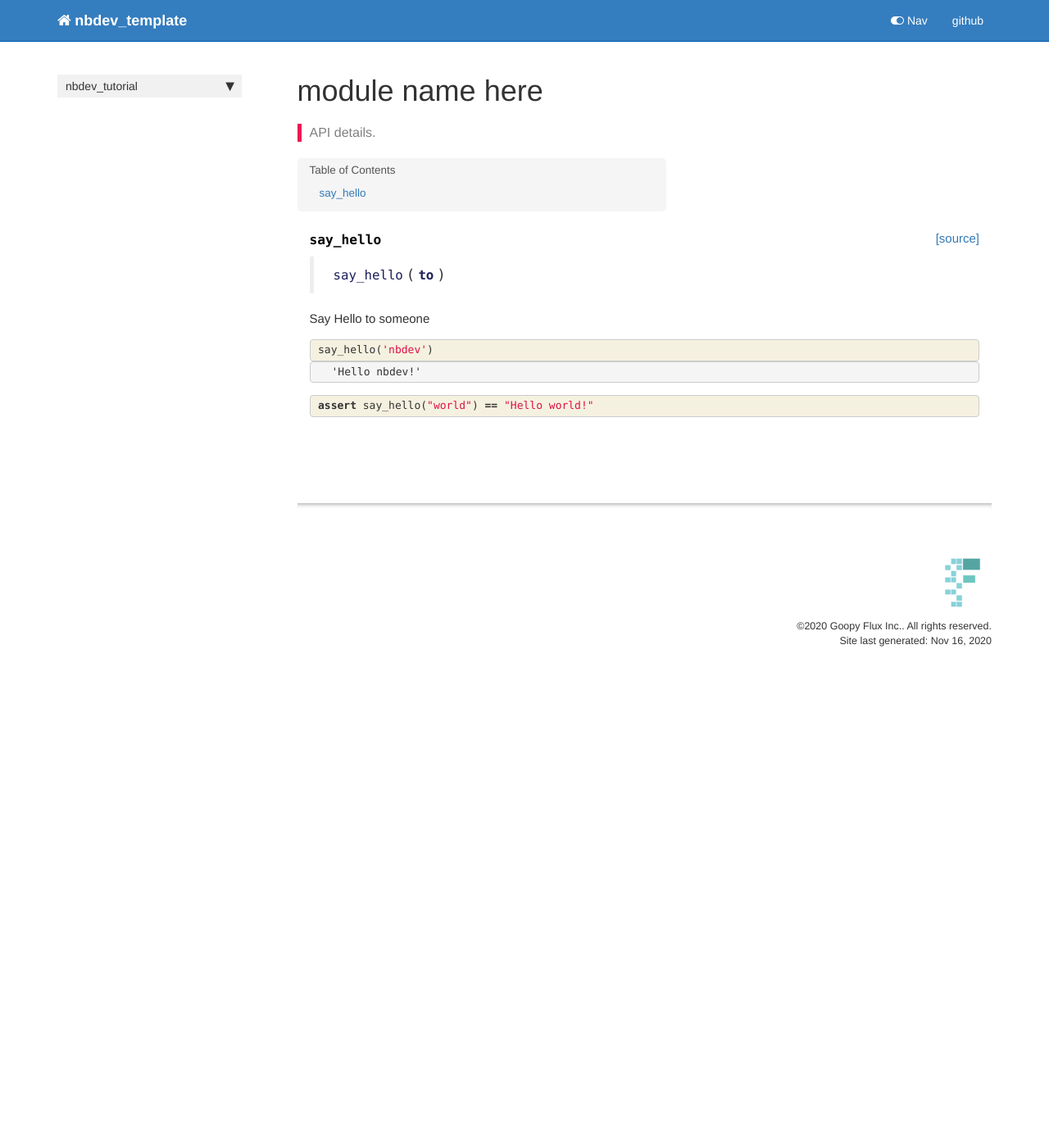
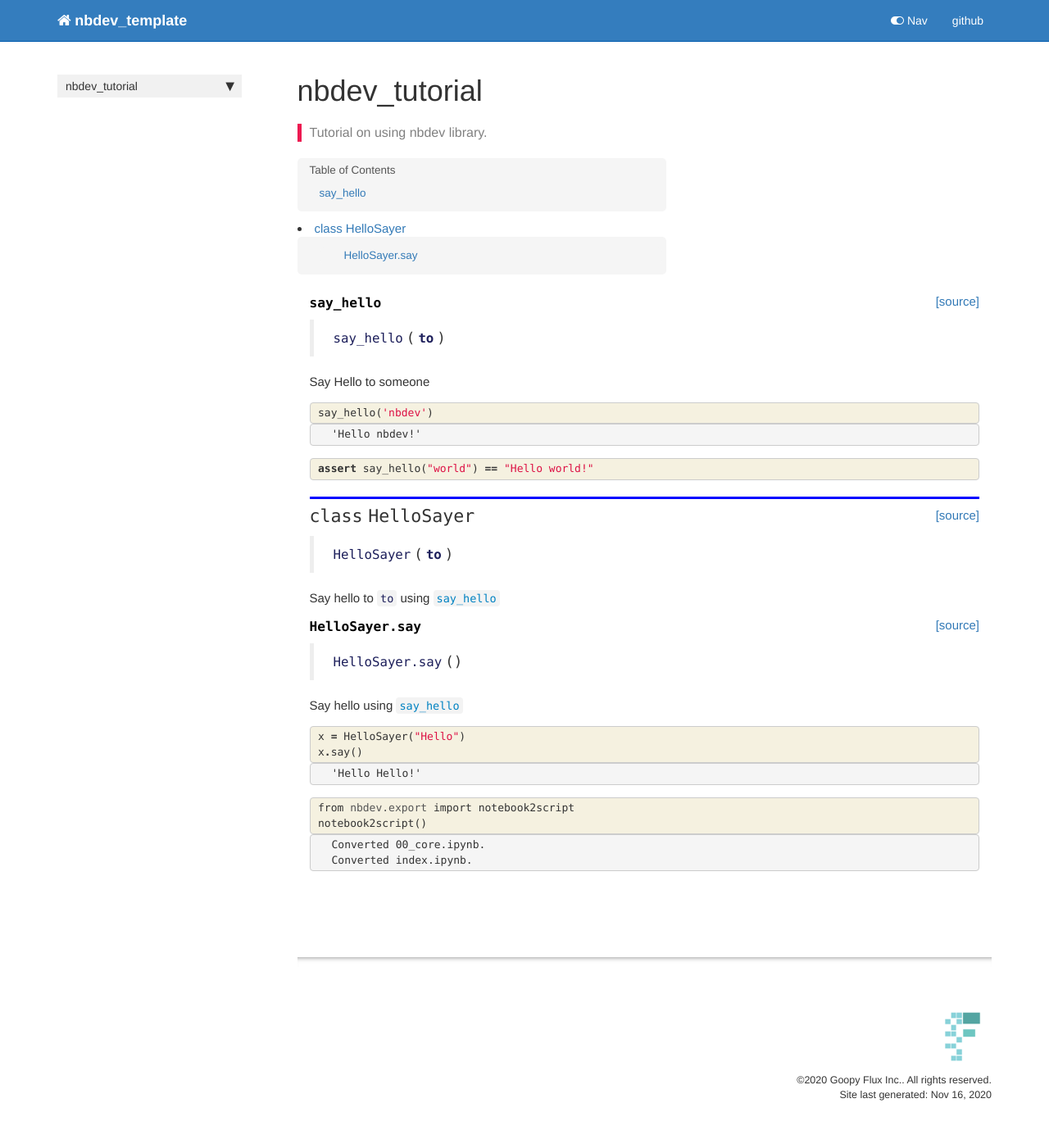
Before and after one commit to goopyflux/nbdev_tutorial, a Jekyll site: the page built from docs/core.html, in a window 1280 px wide. Shown: the whole page at 82% size. Built offline with Jekyll 4.4.1, drawn with Linux system fonts in a browser that asks for light colours; nearby versions of some CDN libraries; comment, search, counter and statistics services are not loaded; before the commit the page ends 900 px from its top, so only the background shows below that.

Commit message:
Minor changes

```diff
--- a/docs/_data/sidebars/home_sidebar.yml
+++ b/docs/_data/sidebars/home_sidebar.yml
@@ -10,7 +10,7 @@
       title: Overview
       url: /
     - output: web,pdf
-      title: module name here
+      title: nbdev_tutorial
       url: core.html
     output: web
     title: nbdev_tutorial
--- a/docs/core.html
+++ b/docs/core.html
@@ -1,13 +1,13 @@
 ---
 
-title: module name here
+title: nbdev_tutorial
 
 
 keywords: fastai
 sidebar: home_sidebar
 
-summary: "API details."
-description: "API details."
+summary: "Tutorial on using nbdev library."
+description: "Tutorial on using nbdev library."
 nb_path: "00_core.ipynb"
 ---
 <!--
@@ -40,7 +40,7 @@
 
 
 <div class="output_markdown rendered_html output_subarea ">
-<h4 id="say_hello" class="doc_header"><code>say_hello</code><a href="https://github.com/goopyflux/nbdev_template/tree/master/nbdev_template/core.py#L6" class="source_link" style="float:right">[source]</a></h4><blockquote><p><code>say_hello</code>(<strong><code>to</code></strong>)</p>
+<h4 id="say_hello" class="doc_header"><code>say_hello</code><a href="https://github.com/goopyflux/nbdev_tutorial/tree/master/nbdev_tutorial/core.py#L6" class="source_link" style="float:right">[source]</a></h4><blockquote><p><code>say_hello</code>(<strong><code>to</code></strong>)</p>
 </blockquote>
 <p>Say Hello to someone</p>
 
@@ -111,4 +111,128 @@
 </div>
     {% endraw %}
 
+    {% raw %}
+
+<div class="cell border-box-sizing code_cell rendered">
+
+<div class="output_wrapper">
+<div class="output">
+
+<div class="output_area">
+
+
+<div class="output_markdown rendered_html output_subarea ">
+<h2 id="HelloSayer" class="doc_header"><code>class</code> <code>HelloSayer</code><a href="https://github.com/goopyflux/nbdev_tutorial/tree/master/nbdev_tutorial/core.py#L11" class="source_link" style="float:right">[source]</a></h2><blockquote><p><code>HelloSayer</code>(<strong><code>to</code></strong>)</p>
+</blockquote>
+<p>Say hello to <code>to</code> using <a href="/nbdev_tutorial/core.html#say_hello"><code>say_hello</code></a></p>
+
 </div>
+
+</div>
+
+</div>
+</div>
+
+</div>
+    {% endraw %}
+
+    {% raw %}
+
+<div class="cell border-box-sizing code_cell rendered">
+
+</div>
+    {% endraw %}
+
+    {% raw %}
+
+<div class="cell border-box-sizing code_cell rendered">
+
+<div class="output_wrapper">
+<div class="output">
+
+<div class="output_area">
+
+
+<div class="output_markdown rendered_html output_subarea ">
+<h4 id="HelloSayer.say" class="doc_header"><code>HelloSayer.say</code><a href="https://github.com/goopyflux/nbdev_tutorial/tree/master/nbdev_tutorial/core.py#L16" class="source_link" style="float:right">[source]</a></h4><blockquote><p><code>HelloSayer.say</code>()</p>
+</blockquote>
+<p>Say hello using <a href="/nbdev_tutorial/core.html#say_hello"><code>say_hello</code></a></p>
+
+</div>
+
+</div>
+
+</div>
+</div>
+
+</div>
+    {% endraw %}
+
+    {% raw %}
+
+<div class="cell border-box-sizing code_cell rendered">
+<div class="input">
+
+<div class="inner_cell">
+    <div class="input_area">
+<div class=" highlight hl-ipython3"><pre><span></span><span class="n">x</span> <span class="o">=</span> <span class="n">HelloSayer</span><span class="p">(</span><span class="s2">&quot;Hello&quot;</span><span class="p">)</span>
+<span class="n">x</span><span class="o">.</span><span class="n">say</span><span class="p">()</span>
+</pre></div>
+
+    </div>
+</div>
+</div>
+
+<div class="output_wrapper">
+<div class="output">
+
+<div class="output_area">
+
+
+
+<div class="output_text output_subarea output_execute_result">
+<pre>&#39;Hello Hello!&#39;</pre>
+</div>
+
+</div>
+
+</div>
+</div>
+
+</div>
+    {% endraw %}
+
+    {% raw %}
+
+<div class="cell border-box-sizing code_cell rendered">
+<div class="input">
+
+<div class="inner_cell">
+    <div class="input_area">
+<div class=" highlight hl-ipython3"><pre><span></span><span class="kn">from</span> <span class="nn">nbdev.export</span> <span class="kn">import</span> <span class="n">notebook2script</span>
+<span class="n">notebook2script</span><span class="p">()</span>
+</pre></div>
+
+    </div>
+</div>
+</div>
+
+<div class="output_wrapper">
+<div class="output">
+
+<div class="output_area">
+
+<div class="output_subarea output_stream output_stdout output_text">
+<pre>Converted 00_core.ipynb.
+Converted index.ipynb.
+</pre>
+</div>
+</div>
+
+</div>
+</div>
+
+</div>
+    {% endraw %}
+
+</div>
--- a/docs/sidebar.json
+++ b/docs/sidebar.json
@@ -1,6 +1,6 @@
 {
   "nbdev_tutorial": {
     "Overview": "/",
-    "module name here": "core.html"
+    "nbdev_tutorial": "core.html"
   }
 }
--- a/nbdev_tutorial/_nbdev.py
+++ b/nbdev_tutorial/_nbdev.py
@@ -2,7 +2,8 @@
 
 __all__ = ["index", "modules", "custom_doc_links", "git_url"]
 
-index = {"say_hello": "00_core.ipynb"}
+index = {"say_hello": "00_core.ipynb",
+         "HelloSayer": "00_core.ipynb"}
 
 modules = ["core.py"]
 
```
Also changed, not shown: docs/index.html (+67 -0 lines), nbdev_tutorial/core.py (+11 -1 lines), README.md, 2 other files.
